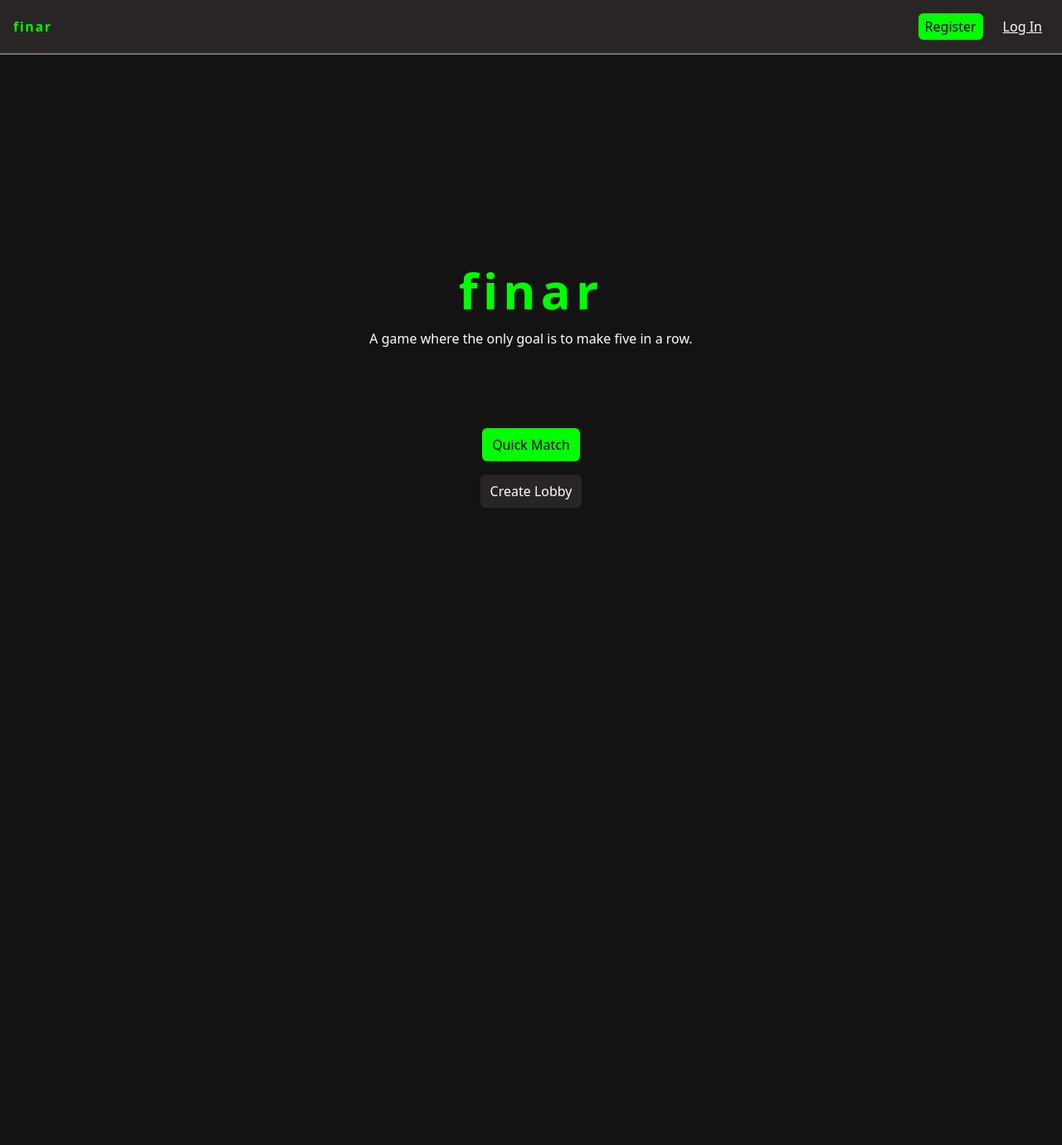
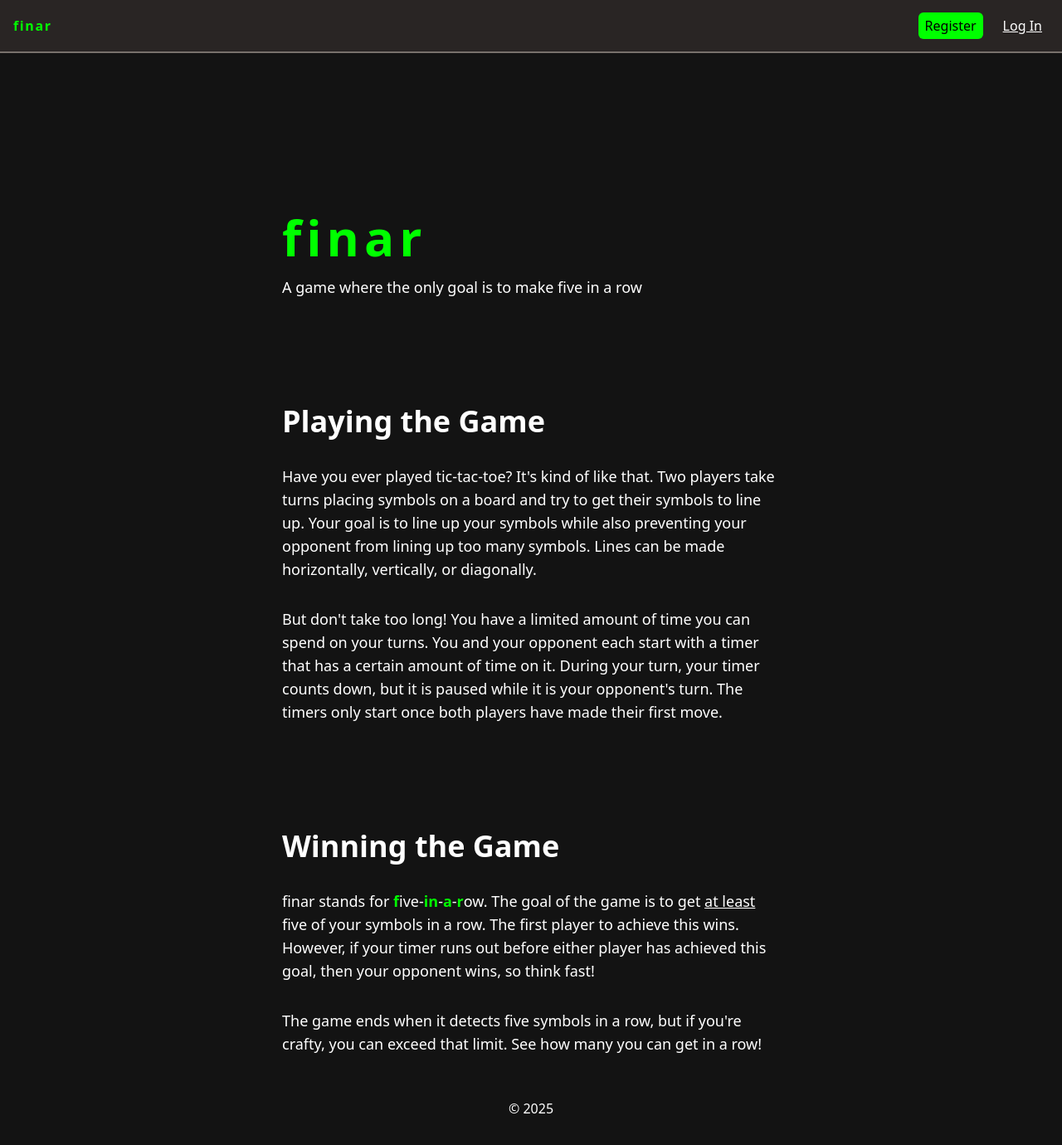
Before and after one commit to astraliskye/finar-client, a React (Vite) app: page / in a window 1280 px wide. Shown: the top 1380 px of the page at 83% size. Before the commit the page ends 866 px from the top, so only its background shows below. Built offline with nearby package versions, Linux system fonts and the light colour scheme; no server answers.

Commit message:
Rework auth requests and add instructions for how to play the game

```diff
--- a/src/features/home/Home.tsx
+++ b/src/features/home/Home.tsx
@@ -1,12 +1,15 @@
 import { useContext, useEffect, useState } from "react"
 import { useMutation } from "@tanstack/react-query";
 import { useNavigate } from "react-router-dom";
-import { WebSocketContext } from "../../contexts/WebSocketContext";
+import { WebSocketContext } from "@contexts/WebSocketContext";
+import { useMeQuery } from "@hooks/useMeQuery";
 
 function Home() {
     const [searching, setSearching] = useState(false);
     const navigate = useNavigate();
     const { send, setMessageCallback } = useContext(WebSocketContext);
+    const { data, isError } = useMeQuery();
+    const [showInstructions, setShowInstructions] = useState(false);
 
     useEffect(() => {
         setMessageCallback((message: MessageEvent) => {
@@ -55,6 +58,55 @@ function Home() {
         }
     })
 
+    if (isError || !data) {
+        return <div className="w-11/12 max-w-[600px] mx-auto mb-16">
+            <div>
+                <h1 className="text-6xl pt-48 mb-4 text-primary tracking-widest font-bold">finar</h1>
+                <p className="text-lg">A game where the only goal is to make five in a row</p>
+            </div>
+            <div>
+                <h2 className="font-bold text-4xl mt-32 mb-8">Playing the Game</h2>
+                <p className="text-lg mt-8">
+                    Have you ever played tic-tac-toe? It's kind of like that.
+                    Two players take turns placing symbols on a board and try to
+                    get their symbols to line up. Your goal is to line up your
+                    symbols while also preventing your opponent from lining up
+                    too many symbols. Lines can be made horizontally, vertically,
+                    or diagonally.
+                </p>
+                <p className="text-lg mt-8">
+                    But don't take too long! You have a limited amount of time
+                    you can spend on your turns. You and your opponent each start
+                    with a timer that has a certain amount of time on it. During
+                    your turn, your timer counts down, but it is paused while it
+                    is your opponent's turn. The timers only start once both
+                    players have made their first move.
+                </p>
+            </div>
+            <div>
+                <h2 className="font-bold text-4xl mt-32 pb-8">Winning the Game</h2>
+                <p className="text-lg">
+                    finar stands for <span className="text-primary font-bold">f</span>ive-
+                    <span className="text-primary font-bold">in</span>-
+                    <span className="text-primary font-bold">a</span>-
+                    <span className="text-primary font-bold">r</span>ow. The goal of the
+                    game is to get <span className="underline">at least</span> five
+                    of your symbols in a row. The first player to achieve this
+                    wins. However, if your timer runs out before either player has
+                    achieved this goal, then your opponent wins, so think fast!
+                </p>
+                <p className="text-lg mt-8">
+                    The game ends when it detects five symbols in a row, but if
+                    you're crafty, you can exceed that limit. See how many you
+                    can get in a row!
+                </p>
+            </div>
+            <footer className="h-32 flex items-center justify-center">
+                © 2025
+            </footer>
+        </div>
+    }
+
     return (
         <div>
             {searching && <div className="fixed top-0 left-0 w-screen h-screen bg-black bg-opacity-50 z-10 flex items-center justify-center">
@@ -63,9 +115,57 @@ function Home() {
                     <button onClick={() => send({ type: "cancelQueue" })}>Cancel</button>
                 </div>
             </div>}
-            <div className="w-screen h-screen flex flex-col items-center justify-center">
-                <h1 className="text-6xl mb-4 text-primary tracking-widest font-bold">finar</h1>
-                <p className="mb-24">A game where the only goal is to make five in a row.</p>
+            {showInstructions && <div className="fixed top-0 left-0 w-screen h-screen bg-black bg-opacity-50 z-10 flex justify-center py-8"
+                onClick={() => setShowInstructions(false)}>
+                <div className={"transition-all w-11/12 max-w-lg bg-stone-900 rounded-xl overflow-y-scroll px-4 py-4 flex flex-col "
+                    + (showInstructions ? "opacity-100" : "opacity-0")}
+                    onClick={(e) => e.stopPropagation()}>
+                    <button className="underline" onClick={() => setShowInstructions(false)}>Dismiss</button>
+                    <div>
+                        <h2 className="font-bold text-4xl mt-4 mb-8">Playing the Game</h2>
+                        <p className="text-lg mt-8">
+                            Have you ever played tic-tac-toe? It's kind of like that.
+                            Two players take turns placing symbols on a board and try to
+                            get their symbols to line up. Your goal is to line up your
+                            symbols while also preventing your opponent from lining up
+                            too many symbols. Lines can be made horizontally, vertically,
+                            or diagonally.
+                        </p>
+                        <p className="text-lg mt-8">
+                            But don't take too long! You have a limited amount of time
+                            you can spend on your turns. You and your opponent each start
+                            with a timer that has a certain amount of time on it. During
+                            your turn, your timer counts down, but it is paused while it
+                            is your opponent's turn. The timers only start once both
+                            players have made their first move.
+                        </p>
+                    </div>
+                    <div>
+                        <h2 className="font-bold text-4xl mt-32 pb-8">Winning the Game</h2>
+                        <p className="text-lg">
+                            finar stands for <span className="text-primary font-bold">f</span>ive-
+                            <span className="text-primary font-bold">in</span>-
+                            <span className="text-primary font-bold">a</span>-
+                            <span className="text-primary font-bold">r</span>ow. The goal of the
+                            game is to get <span className="underline">at least</span> five
+                            of your symbols in a row. The first player to achieve this
+                            wins. However, if your timer runs out before either player has
+                            achieved this goal, then your opponent wins, so think fast!
+                        </p>
+                        <p className="text-lg mt-8">
+                            The game ends when it detects five symbols in a row, but if
+                            you're crafty, you can exceed that limit. See how many you
+                            can get in a row!
+                        </p>
+                    </div>
+
+                </div>
+            </div>}
+            <div className="pt-48">
+                <div className="w-11/12 mx-auto max-w-2xl">
+                    <h1 className="text-6xl mb-4 text-primary tracking-widest font-bold">finar</h1>
+                    <p className="mb-24">A game where the only goal is to make five in a row.</p>
+                </div>
                 <div className={`flex flex-col items-center gap-4 rounded-lg`}>
                     <button className="select-none px-3 py-2 bg-primary text-black rounded-md disabled:opacity-50"
                         onClick={() => send({ type: "joinQueue" })}>
@@ -75,8 +175,15 @@ function Home() {
                         onClick={() => createLobbyMutation.mutate()}>
                         Create Lobby
                     </button>
+                    <button className="select-none px-3 py-2 text-white rounded-md bg-stone-800 hover:bg-stone-700 transition disabled:opacity-50 disabled:hover:bg-stone-800"
+                        onClick={() => setShowInstructions(true)}>
+                        How to Play
+                    </button>
                 </div>
             </div>
+            <footer className="h-32 flex items-center justify-center">
+                © 2025
+            </footer>
         </div>
     );
 }
--- a/src/features/matchmaking/Lobby.tsx
+++ b/src/features/matchmaking/Lobby.tsx
@@ -2,8 +2,8 @@ import Chat from "./Chat";
 import { useNavigate, useParams } from "react-router-dom";
 import PlayerList from "./PlayerList";
 import { useContext, useEffect, useState } from "react";
-import useAuth from "@hooks/useAuth";
 import { WebSocketContext } from "@contexts/WebSocketContext";
+import { useMeQuery } from "@hooks/useMeQuery";
 
 function Lobby() {
     const { id: idString } = useParams();
@@ -20,7 +20,7 @@ function Lobby() {
     const [owner, setOwner] = useState("");
     const [maxPlayers, setMaxPlayers] = useState(0);
     const navigate = useNavigate();
-    const { username, loading: authLoading, error: authError } = useAuth();
+    const { data, isLoading: authLoading, isError: authError } = useMeQuery();
     const { send, setMessageCallback, connected } = useContext(WebSocketContext);
 
     useEffect(() => {
@@ -125,7 +125,8 @@ function Lobby() {
                             onClick={() => send({ lobbyId: id, type: "readyPlayer" })}>
                             Ready Up
                         </button>
-                        {owner === username && <button className="w-full disabled:opacity-50 disabled:hover:bg-lime-500 disabled:active:bg-lime-500 py-2 rounded-md bg-lime-500 text-black hover:bg-lime-400 active:bg-lime-600 transition"
+
+                        {owner === data?.username && <button className="w-full disabled:opacity-50 disabled:hover:bg-lime-500 disabled:active:bg-lime-500 py-2 rounded-md bg-lime-500 text-black hover:bg-lime-400 active:bg-lime-600 transition"
                             disabled={players.reduce<number>((acc, player) => {
                                 return acc + (player.ready ? 1 : 0)
                             }, 0) != maxPlayers}
--- a/src/features/play/Play.tsx
+++ b/src/features/play/Play.tsx
@@ -3,7 +3,7 @@ import Board from "./components/Board";
 import { useContext, useEffect, useState } from "react";
 import useTimer from "./hooks/useTimer";
 import { WebSocketContext } from "@contexts/WebSocketContext";
-import useAuth from "@hooks/useAuth";
+import { useMeQuery } from "@hooks/useMeQuery";
 
 function Play() {
     const navigate = useNavigate();
@@ -18,7 +18,7 @@ function Play() {
     const [losses, setLosses] = useState(0);
     const [winningMoves, setWinningMoves] = useState<number[]>([]);
     const { send, setMessageCallback, connected } = useContext(WebSocketContext);
-    const { loading: authLoading, error: authError } = useAuth();
+    const { isLoading: authLoading, isError: authError } = useMeQuery();
 
     const {
         time: p1Time,
@@ -141,7 +141,7 @@ function Play() {
 
                         setTimeout(() => {
                             setGameOver(true);
-                        }, 2000);
+                        }, 3000);
                         break;
                     case "finarGameOver":
                         const finarGameOverData = body.data as {
--- a/src/features/play/components/Board.tsx
+++ b/src/features/play/components/Board.tsx
@@ -11,7 +11,7 @@ function Board({ moves, winningMoves, onCellClick }: BoardProps) {
                 let cellIndex = moves.indexOf(j + i * 10);
                 let actualCellIndex = j + i * 10;
 
-                return <div key={j} className={`w-8 h-8 gap-1 flex items-center justify-center font-bold font-mono select-none transition ${cellIndex !== -1 && cellIndex === moves.length - 1 ? "bg-stone-600" : "bg-stone-800"} ${winningMoves.includes(actualCellIndex) ? "bg-red-500" : ""}`}
+                return <div key={j} className={`w-8 h-8 gap-1 flex items-center justify-center font-bold font-mono select-none transition ${winningMoves.includes(actualCellIndex) ? "bg-red-500 " : cellIndex !== -1 && cellIndex === moves.length - 1 ? "bg-stone-600 " : "bg-stone-800 "}`}
                 onClick={() => onCellClick(j + i * 10)}>
                 {cellIndex != -1 && (
                     cellIndex % 2 === 0
--- a/src/hooks/useAuth.ts
+++ /dev/null
@@ -1,37 +0,0 @@
-import { useQuery } from "@tanstack/react-query";
-import { useState } from "react";
-
-function useAuth() {
-    const [username, setUsername] = useState<String>("");
-
-    const meQuery = useQuery({
-        queryKey: ["userData"],
-        queryFn: async () => {
-            const response = await fetch("/api/me");
-            const body = await response.json();
-
-            switch (response.status) {
-                case 200:
-                    setUsername(body.principal.username);
-                    return body;
-                case 401:
-                    setUsername("");
-                    throw new Error("No valid user session.");
-                case 500:
-                    throw new Error("Server error.");
-                default:
-                    throw new Error("Something went wrong.");
-            }
-        },
-        retry: false
-    });
-
-    return {
-        loading: meQuery.isLoading,
-        error: meQuery.isError,
-        username,
-        setUsername
-    }
-}
-
-export default useAuth;
--- /dev/null
+++ b/src/hooks/useMeQuery.ts
@@ -0,0 +1,24 @@
+import { useQuery } from "@tanstack/react-query";
+
+export function useMeQuery() {
+    const meQuery = useQuery({
+        queryKey: ["userData"],
+        queryFn: async () => {
+            const response = await fetch("/api/me");
+            const body = await response.json();
+
+            if (response.status !== 200) {
+                throw new Error(body.error);
+            }
+
+            return body;
+        },
+        retry: false,
+        refetchOnMount: false,
+        refetchOnReconnect: false,
+        refetchOnWindowFocus: false,
+        staleTime: Infinity
+    });
+
+    return meQuery;
+}
--- a/src/layouts/HeaderLayout.tsx
+++ b/src/layouts/HeaderLayout.tsx
@@ -1,5 +1,5 @@
-import useAuth from "@hooks/useAuth";
 import { useMutation, useQueryClient } from "@tanstack/react-query";
+import { useMeQuery } from "@hooks/useMeQuery";
 import { ReactNode } from "react";
 import { Link } from "react-router-dom";
 
@@ -8,7 +8,7 @@ type HeaderLayoutProps = {
 }
 
 function HeaderLayout({ children }: HeaderLayoutProps) {
-    const { username, setUsername } = useAuth();
+    const { data, isError } = useMeQuery();
     const queryClient = useQueryClient();
 
     const logoutMutation = useMutation({
@@ -20,26 +20,23 @@ function HeaderLayout({ children }: HeaderLayoutProps) {
                 },
             });
 
-            switch (response.status) {
-                case 200:
-                    setUsername("");
-                    return await response.json();
-                case 500:
-                    throw new Error("Server error.");
-                default:
-                    throw new Error("Something went wrong.");
+            if (response.status !== 200) {
+                const errorData = await response.json();
+                throw new Error(errorData.error);
             }
         },
         onSuccess: () => {
-            queryClient.invalidateQueries({ queryKey: ["userData"] })
+            queryClient.invalidateQueries({
+                queryKey: ["userData"]
+            })
         }
     });
+
     return <>
-        <header className="flex justify-between items-center px-4 w-screen border-b-2 border-stone-500 py-4 bg-stone-800">
+        <header className="fixed top-0 flex justify-between items-center px-4 w-screen border-b-2 border-stone-500 h-16 bg-stone-800">
             <Link to="/" className="text-primary font-bold tracking-widest select-none">finar</Link>
-            {username === ""
+            {isError || !data
                 ? <div className="flex gap-4">
-                    {username}
                     <Link
                         to="/register"
                         className="select-none px-2 py-1 bg-primary text-black rounded-md"
@@ -55,7 +52,7 @@ function HeaderLayout({ children }: HeaderLayoutProps) {
                 </div>
                 :
                 <div className="flex items-center justify-center gap-4">
-                    <p>Logged in as <span className="text-primary">{username}</span></p>
+                    <p>Logged in as <span className="text-primary">{data.username}</span></p>
                     <button
                         className="px-2 py-1 underline"
                         onClick={() => {
@@ -67,7 +64,7 @@ function HeaderLayout({ children }: HeaderLayoutProps) {
                 </div>
             }
         </header>
-        <main>
+        <main className="pt-16">
             {children}
         </main>
     </>
--- a/tsconfig.json
+++ b/tsconfig.json
@@ -7,7 +7,8 @@
         "@components/*": ["components/*"],
         "@assets/*": ["assets/*"],
         "@utils/*": ["utils/*"],
-        "@features/*": ["features/*"]
+        "@features/*": ["features/*"],
+        "@queries/*": ["queries/*"]
     },
     "target": "ES2020",
     "useDefineForClassFields": true,
--- a/vite.config.ts
+++ b/vite.config.ts
@@ -12,7 +12,8 @@ export default defineConfig({
         "@components": path.resolve(__dirname, "src/components"),
         "@assets": path.resolve(__dirname, "src/assets"),
         "@utils": path.resolve(__dirname, "src/utils"),
-        "@features": path.resolve(__dirname, "src/features")
+        "@features": path.resolve(__dirname, "src/features"),
+        "@queries": path.resolve(__dirname, "src/queries")
       }
   }
 })
```
Also changed, not shown: src/contexts/WebSocketContext.tsx (+4 -4 lines), src/features/auth/Login.tsx (+11 -13 lines), src/features/auth/Register.tsx (+6 -10 lines).
